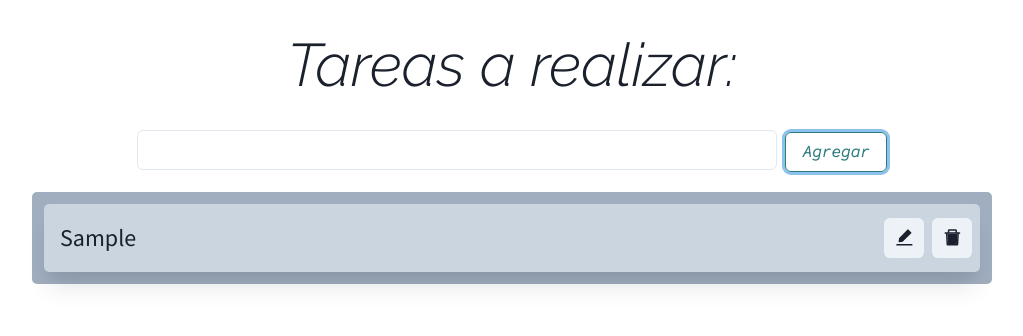
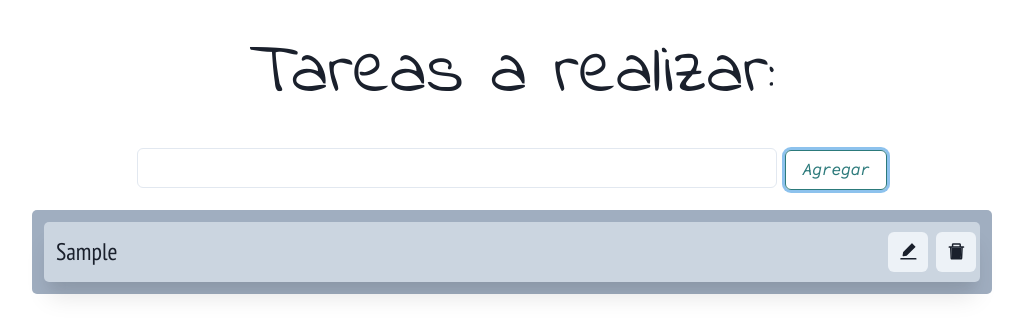
Before and after one commit to sntmsc/to-do-list, a React (Vite) app: page / in a window 1280 px wide. Both pictures are taken after typing "Sample" into the empty fields and a click on the button "Agregar". Shown: the top 336 px of the page, without its empty margins (128-1151 px from the left). Built offline with nearby package versions, Linux system fonts and the light colour scheme; no server answers; the database is empty.

Commit message:
more framer motion & fonts

```diff
--- a/index.html
+++ b/index.html
@@ -4,9 +4,9 @@
     <meta charset="UTF-8" />
     <link rel="preconnect" href="https://fonts.googleapis.com">
     <link rel="preconnect" href="https://fonts.gstatic.com" crossorigin>
-    <link href="https://fonts.googleapis.com/css2?family=Raleway:ital,wght@1,300&display=swap" rel="stylesheet">
+    <link href="https://fonts.googleapis.com/css2?family=Indie+Flower&display=swap" rel="stylesheet">
     <link href="https://fonts.googleapis.com/css2?family=Source+Code+Pro:ital,wght@1,300&display=swap" rel="stylesheet">
-    <link href="https://fonts.googleapis.com/css2?family=Source+Sans+Pro:wght@300;400&display=swap" rel="stylesheet">
+    <link href="https://fonts.googleapis.com/css2?family=PT+Sans+Narrow&display=swap" rel="stylesheet">
     <link rel="icon" type="image/svg+xml" href="./src/draw.png"/>
     <meta name="viewport" content="width=device-width, initial-scale=1.0" />
     <title>Lista de tareas</title>
--- a/src/App.jsx
+++ b/src/App.jsx
@@ -1,72 +1,49 @@
 import {useState,useEffect} from 'react'
+import InputForm from './components/input'
 import {Tarea} from './components/Tarea'
 import Alerta from './components/Alerta'
 import db from './util/firebase'
-import { collection,query,addDoc, onSnapshot, where } from 'firebase/firestore';
+import { collection,query, onSnapshot} from 'firebase/firestore';
 import './App.css'
 import {
-  ChakraProvider,Text,Input,Button,
+  ChakraProvider,Text,
   Flex,Center,Box} from "@chakra-ui/react"
 import { AnimatePresence, motion } from "framer-motion";
 
 function App() {
   const [tareas,setTareas] = useState([]);
-  const [nuevaTarea, setNuevaTarea] = useState('');
   const [mensajeAlerta, setMensajeAlerta] = useState('')
   const [alertaVisible, setAlertaVisible] = useState(false)
 
 useEffect( () =>{
   const obtenerDatos = () =>{
     const q = query(collection(db, "tareasBase"));
-  onSnapshot(q, (querySnapshot) => {
-  const tareasBase = [];
-  querySnapshot.forEach((doc) => {
+    onSnapshot(q, (querySnapshot) => {
+    const tareasBase = [];
+    querySnapshot.forEach((doc) => {
       tareasBase.push(({id:doc.id,
                     tarea:doc.data().tarea}));
   });
   setTareas(tareasBase);
-});
-
+  });
   }
 obtenerDatos()
 
 },[])
-
-  const eventNuevaTarea = (event) =>
-  setNuevaTarea(event.target.value);
 
   const mostrarAlerta = () =>{
     setAlertaVisible(true)
     setTimeout(()=>setAlertaVisible(false),3000);
   }
 
-  const agregarTarea = (event) => {
-    event.preventDefault();
-    if(tareas.find(e => e.tarea===nuevaTarea) !== undefined){
-      setMensajeAlerta('Esta tarea ya se encuentra en el listado')
-      mostrarAlerta()
-    }
-    else if(nuevaTarea===''){
-      setMensajeAlerta('No se puede incluir una tarea vacía')
-      mostrarAlerta()
-    }
-    else{
-      setTareas([...tareas].concat({tarea:nuevaTarea}));
-
-      const agregarTareasBase = async() => {
-        await addDoc(collection(db, "tareasBase"), {
-          tarea: `${nuevaTarea}`
-        })
-      }
-      agregarTareasBase()
-
-      setNuevaTarea('');
-    }
-  }
-console.log(tareas)
   const cambiarTareas = (cambio) =>{
     setTareas(cambio);
   }
+
+  const cambiarAlerta = (cambio) =>{
+    setMensajeAlerta(cambio)
+  }
+
   const lista = () =>
     tareas.map( (x, i) =>
       <Tarea key={i} x={x} i={i} tareas={tareas} cambiarTareas={cambiarTareas}
@@ -78,16 +55,15 @@ console.log(tareas)
     <ChakraProvider>
       <Flex direction="column">
           <Flex  direction="column" className="App">
-          <Text as="samp" fontSize={{base:"4xl",md:"5xl",lg:"6xl"}} fontFamily=" 'Raleway', sans-serif" color="gray50" mt={5} mb={5}> Tareas a realizar:</Text>
-            <form onSubmit={agregarTarea}>
-              <Input width={{base:"80%", md:"50%"}} value={nuevaTarea} onChange={eventNuevaTarea}/>
-              <Button colorScheme="teal" variant="outline" size="md" fontFamily="'Source Code Pro', monospace;" type="submit" mt={{base:'.5em',md:'0'}} ml={2}>Agregar</Button>
-            </form>
+          <Text as="samp" fontSize={{base:"5xl",md:"6xl",lg:"7xl"}} fontFamily=" 'Indie Flower', cursive;" color="gray50" mt={5} mb={5}> Tareas a realizar:</Text>
+           <InputForm  tareas={tareas} cambiarTareas={cambiarTareas} cambiarAlerta={cambiarAlerta} mostrarAlerta={mostrarAlerta}/>
           </Flex>
           <Box mt={5}>
             <Center>
           <Flex bg="gray.400" direction="column" align="center" justify="space-around" borderRadius="5px" width="60em" p={3} pt={2}>
+            <AnimatePresence>
                 {lista()}
+            </AnimatePresence>
                 {tareas.length === 0 &&
                 <Text fontFamily=" 'Nanum Gothic Coding', monospace;" fontSize="1.5em">Sin tareas</Text>
                 }
@@ -97,7 +73,7 @@ console.log(tareas)
       </Flex>
       <AnimatePresence>
       {alertaVisible &&
-          <Flex as={motion.div} justifyContent="center" position="fixed" width="100%" top={{base:'31em',md:'32em' }}
+          <Flex as={motion.div} justifyContent="center" position="fixed" width="100%" bottom='1em'
           initial={{opacity: 0}} animate={{opacity: 1}} exit={{opacity: 0}}
           transition= {{opacity:{duration: 2.8}}}>
 
--- a/src/components/Tarea.jsx
+++ b/src/components/Tarea.jsx
@@ -3,6 +3,7 @@ import {EditarTarea} from './EditarTarea'
 import {
   Text,IconButton,
   Flex,Spacer,Box} from "@chakra-ui/react"
+import { motion } from "framer-motion";
 import {AiFillEdit, AiTwotoneDelete} from 'react-icons/ai'
 import { doc, deleteDoc} from 'firebase/firestore'
 import db from './../util/firebase'
@@ -23,10 +24,11 @@ export const Tarea = ({x,i,tareas,cambiarTareas,setMensajeAlerta,mostrarAlerta})
       }
 
     return(
-        <Flex key={i} boxShadow="xl" align="center" borderRadius="5px" p={2} bg="gray.300" width="100%" mt={1}>
+        <Flex as={motion.div} key={x.i} boxShadow="xl" align="center" borderRadius="5px" p={1}
+        bg="gray.300" width="100%" mt={1} initial={{scale: 0}} animate={{scale: 1}} exit={{scale: 0}} transition={{scale:{duration: .5}}}>
             <Box p={2} >
             {!edicionVisible &&
-              <Text fontFamily="'Source Sans Pro', sans-serif;" fontSize="1.5em" >{x.tarea}</Text>
+              <Text fontFamily="'PT Sans Narrow', sans-serif;" fontSize="1.5em" >{x.tarea}</Text>
             }
             {edicionVisible &&
                 <EditarTarea tarea={x} tareas={tareas} edicion={edicion} cerrarEdicion={()=>setEdicionVisible(false)}
--- /dev/null
+++ b/src/components/input.jsx
@@ -0,0 +1,47 @@
+import {useState} from 'react'
+import {Input, Button} from "@chakra-ui/react"
+import { collection,addDoc} from 'firebase/firestore';
+import db from './../util/firebase'
+
+const InputForm = ({tareas, cambiarTareas, cambiarAlerta, mostrarAlerta})=> {
+    const [nuevaTarea, setNuevaTarea] = useState('');
+
+    const eventNuevaTarea = (event) =>
+    setNuevaTarea(event.target.value);
+
+    const agregarTarea = (event) => {
+        event.preventDefault();
+        if(tareas.find(e => e.tarea===nuevaTarea) !== undefined){
+          cambiarAlerta('Esta tarea ya se encuentra en el listado')
+          mostrarAlerta()
+        }
+        else if(nuevaTarea===''){
+          cambiarAlerta('No se puede incluir una tarea vacía')
+          mostrarAlerta()
+        }
+        else{
+          cambiarTareas([...tareas].concat({tarea:nuevaTarea}));
+
+          const agregarTareasBase = async() => {
+            await addDoc(collection(db, "tareasBase"), {
+              tarea: `${nuevaTarea}`
+            })
+          }
+          agregarTareasBase()
+
+          setNuevaTarea('');
+        }
+      }
+
+    return(
+        <form onSubmit={agregarTarea}>
+            <Input width={{base:"80%", md:"50%"}} value={nuevaTarea} onChange={eventNuevaTarea}/>
+            <Button colorScheme="teal" variant="outline" size="md" fontFamily="'Source Code Pro', monospace;" type="submit" mt={{base:'.5em',md:'0'}} ml={2}>Agregar</Button>
+        </form>
+    )
+}
+
+
+
+
+export default InputForm
```
